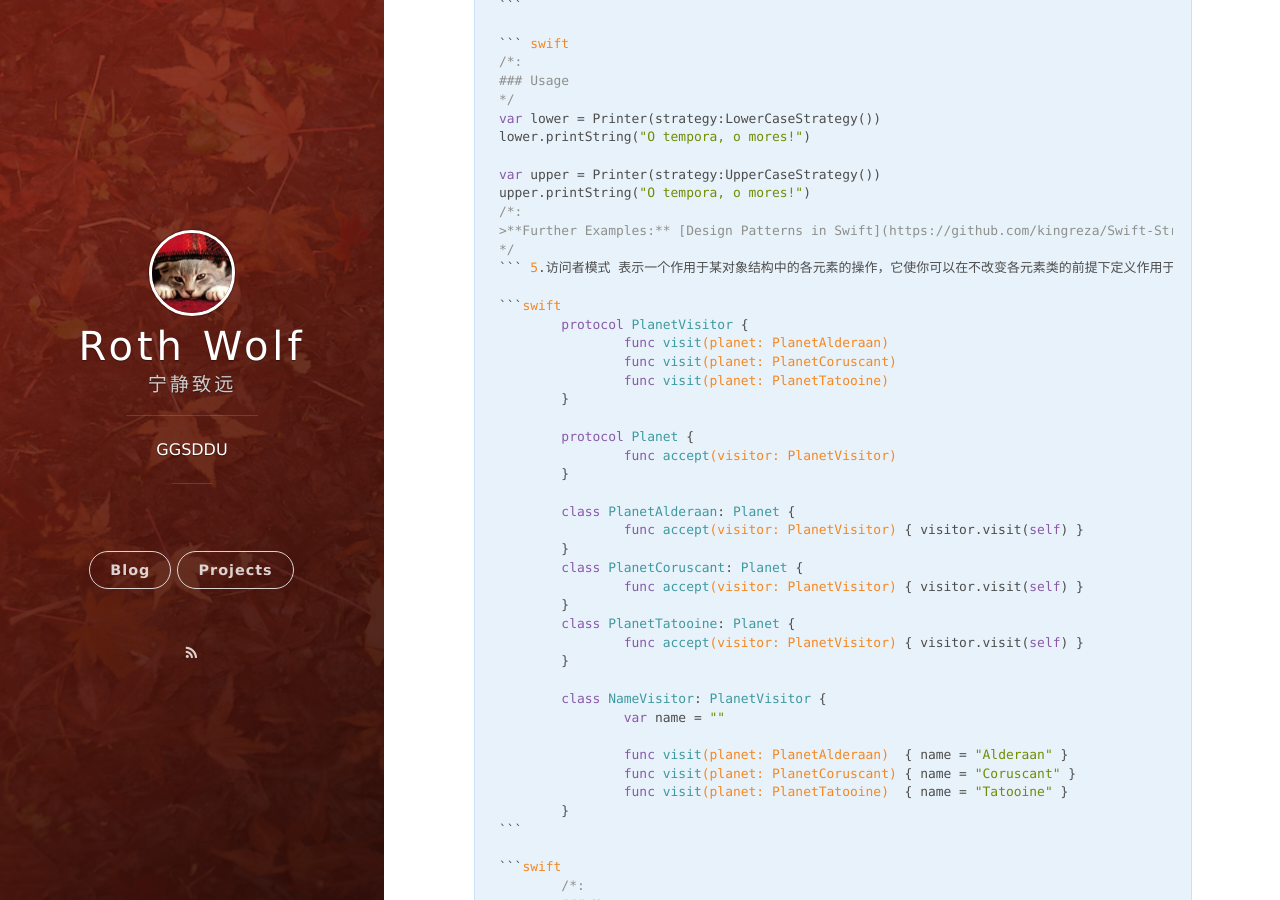
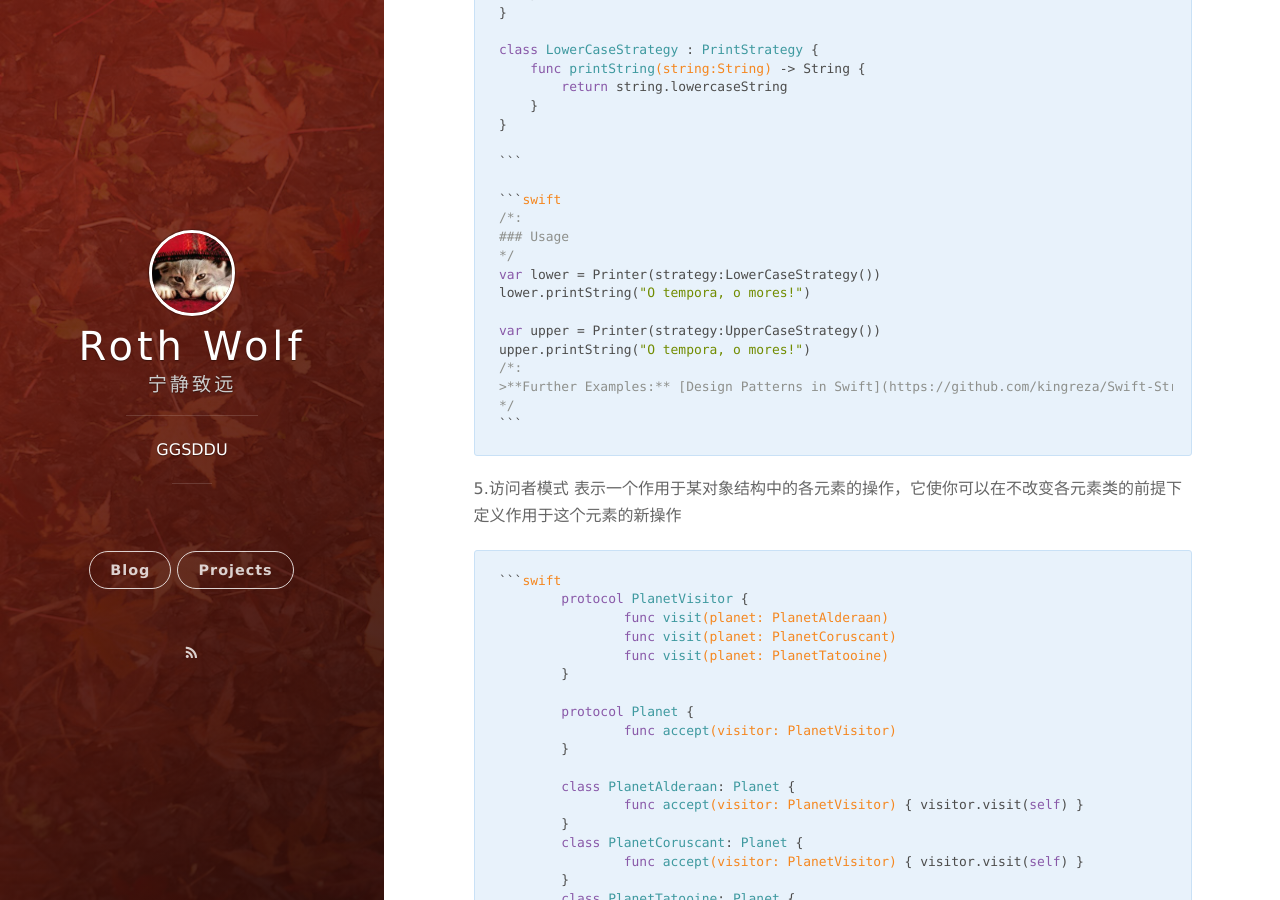
Before and after one commit to bengban/bengban.github.io, a Jekyll site: the page built from _posts/2016-05-24-设计模式（1）.markdown, in a window 1280 px wide and 900 px high, scrolled down 4719 px. Built offline with Jekyll 4.4.1, drawn with Linux system fonts in a browser that asks for light colours; nearby versions of some CDN libraries; Markdown is read by kramdown in place of the engine named in the settings; comment, search, counter and statistics services are not loaded; some of the changed lines change nothing that is shown; some of the changed text lies outside the part shown.

Commit message:
测试
测试

````diff
--- a/_posts/2016-05-24-设计模式（1）.markdown
+++ b/_posts/2016-05-24-设计模式（1）.markdown
@@ -9,6 +9,14 @@
 
 1.职责链模式（Chain Of Responsibility）
 ---The chain of responsibility pattern is used to process varied requests, each of which may be dealt with by a different handler.
+
+  ``` swift
+    public func setNeedsLayout()
+
+    public func layoutIfNeeded()
+
+    public func layoutSubviews()
+  ```
 
 	``` swift
 	class MoneyPile {
@@ -212,7 +220,7 @@
 4.策略模式（Strategy）
 定义一系列的算法，把他们一个个封装起来，并使他们可以互相替换，本模式使得算法可以独立于使用它们的客户
 
-	``` swift
+	```swift
 	protocol PrintStrategy {
 	    func printString(string: String) -> String
 	}
@@ -244,7 +252,7 @@
 
 	```
 
-	``` swift
+	```swift
 	/*:
 	### Usage
 	*/
@@ -257,6 +265,7 @@
 	>**Further Examples:** [Design Patterns in Swift](https://github.com/kingreza/Swift-Strategy)
 	*/
 	```
+
 5.访问者模式
 表示一个作用于某对象结构中的各元素的操作，它使你可以在不改变各元素类的前提下定义作用于这个元素的新操作
 
````
